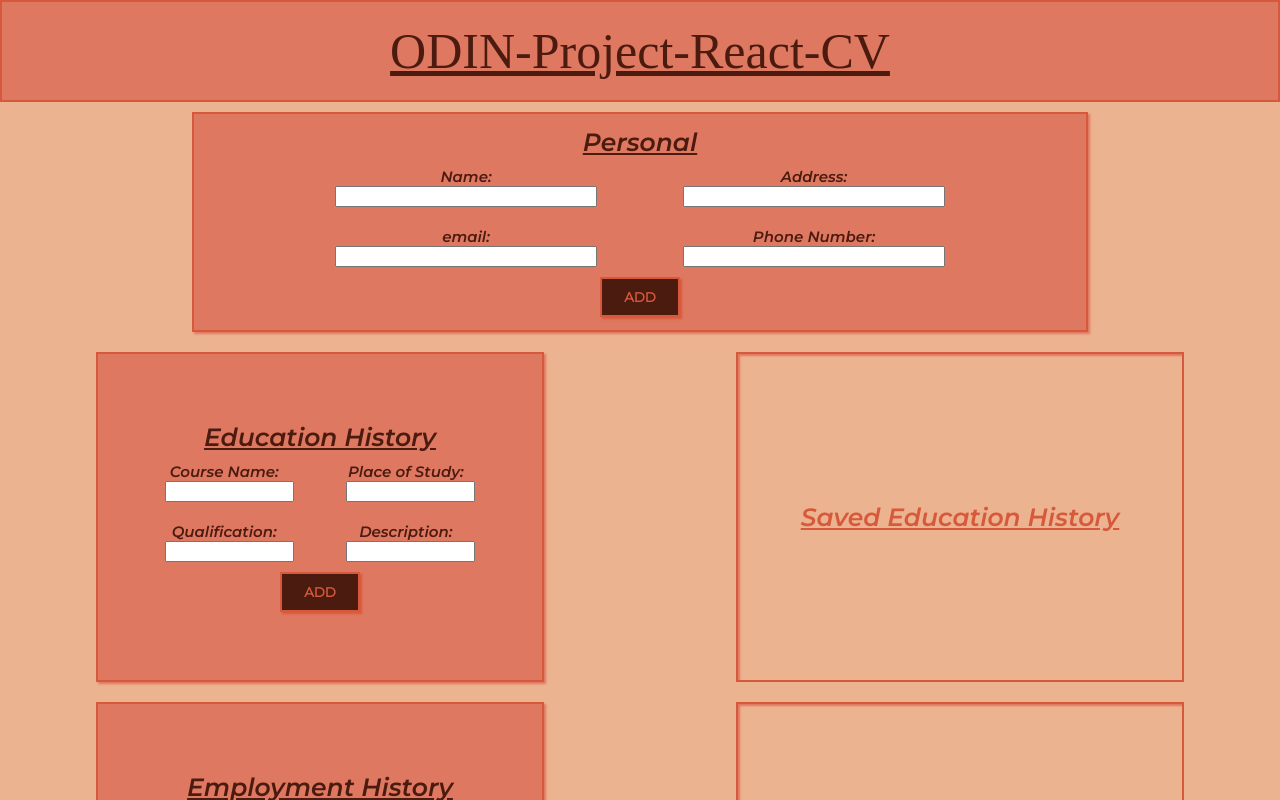
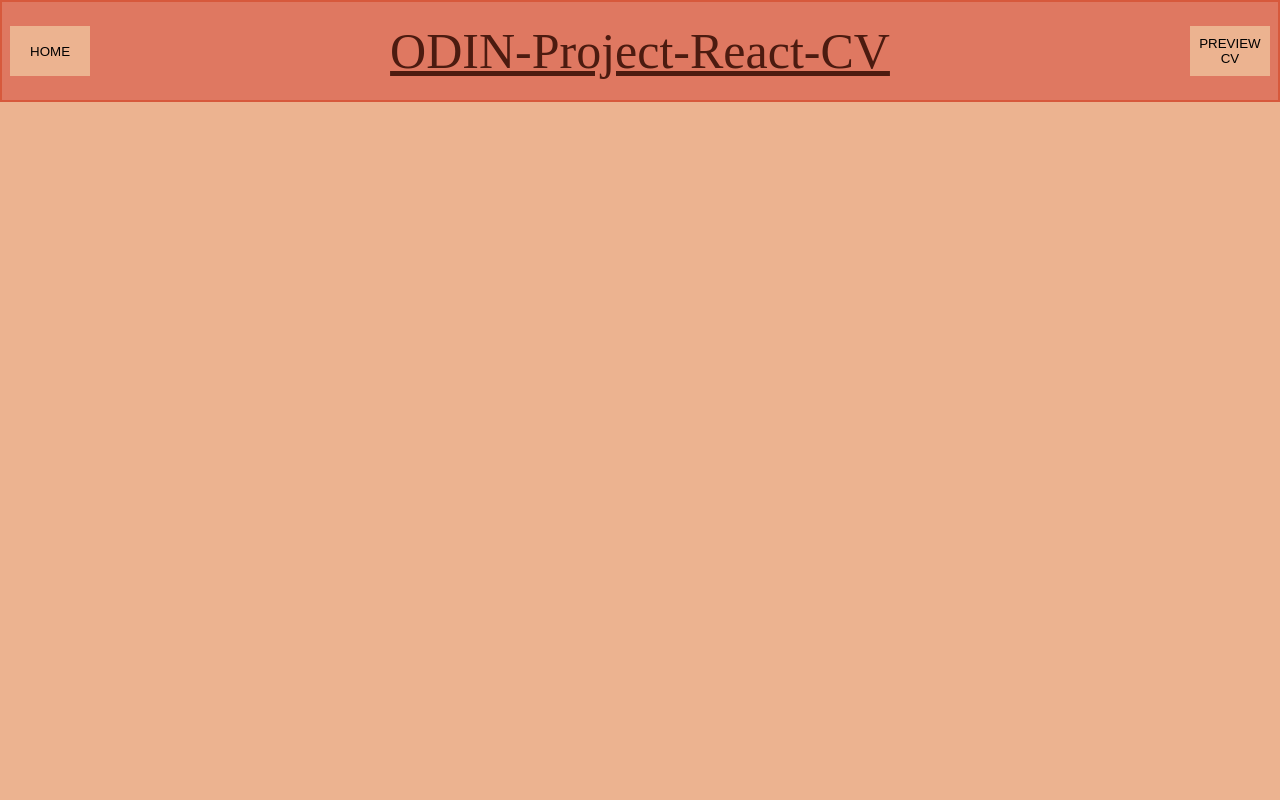
Before and after one commit to rwalsh221/odin_react_cv, a React (Create React App) app in the folder odin_cv/: page /preview in a window 1280 px wide. Shown: the top 800 px of the page. Built offline with nearby package versions, Linux system fonts and the light colour scheme; a web font is replaced by a local one.

Commit message:
add routes for HOME and PREVIEW

```diff
--- a/odin_cv/package.json
+++ b/odin_cv/package.json
@@ -10,6 +10,7 @@
     "react": "^17.0.1",
     "react-dom": "^17.0.1",
     "react-redux": "^7.2.2",
+    "react-router-dom": "^5.2.0",
     "react-scripts": "4.0.1",
     "redux": "^4.0.5",
     "web-vitals": "^0.2.4"
--- a/odin_cv/src/App.js
+++ b/odin_cv/src/App.js
@@ -1,15 +1,22 @@
 import React from 'react';
+import { Route, BrowserRouter as Router, Switch } from 'react-router-dom';
 
-import Layout from './containers/Layout/Layout';
+import Home from './containers/Home/Home';
+import Preview from './containers/Preview/Preview';
 
 require('./App.css');
 require('./Variables.css');
 
 function App() {
   return (
-    <div className="App">
-      <Layout></Layout>
-    </div>
+    <Router>
+      <div className="App">
+        <Switch>
+          <Route path="/preview" component={Preview} />
+          <Route path="/" component={Home} />
+        </Switch>
+      </div>
+    </Router>
   );
 }
 
--- a/odin_cv/src/components/CVInput/CVInputs/CVInputs.js
+++ b/odin_cv/src/components/CVInput/CVInputs/CVInputs.js
@@ -11,8 +11,6 @@ import classes from './CVInputs.module.css';
 // TODO: ADD VALIDATION LAST THING!!
 // TODO: ADD LABEL TO INPUT FOR ACCSESSIBILTY REMOVE H4 SEE FIReFOX
 // TODO: RENDER FINISHED CV
-
-//TODO: init inputstore with props.inputname. for loop? or map?
 
 const mapDispatch = {
   ...actionTypes,
--- /dev/null
+++ b/odin_cv/src/components/CVPreview/CVPreview.js
@@ -0,0 +1,9 @@
+import React from 'react';
+
+import classes from './CVPreview.module.css';
+
+const cvPreview = (props) => {
+  return <main className={classes.main}></main>;
+};
+
+export default cvPreview;
--- /dev/null
+++ b/odin_cv/src/components/CVPreview/CVPreview.module.css
@@ -0,0 +1,4 @@
+.main {
+  min-height: 100vh;
+  background-color: var(--main-background-color-light);
+}
--- a/odin_cv/src/components/HeaderNavigation/HeaderNavigation.js
+++ b/odin_cv/src/components/HeaderNavigation/HeaderNavigation.js
@@ -1,11 +1,18 @@
 import React from 'react';
+import { Link } from 'react-router-dom';
 
 import classes from './HeaderNavigation.module.css';
 
 const headerNavigation = (props) => {
   return (
     <header>
+      <Link to="/home">
+        <button>HOME</button>
+      </Link>
       <h1 className={classes.mainHeading}>ODIN-Project-React-CV</h1>
+      <Link to="/preview">
+        <button>PREVIEW CV</button>
+      </Link>
     </header>
   );
 };
--- a/odin_cv/src/components/HeaderNavigation/HeaderNavigation.module.css
+++ b/odin_cv/src/components/HeaderNavigation/HeaderNavigation.module.css
@@ -3,13 +3,23 @@ header {
   text-align: center;
   border: var(--border-2px-dark);
   min-height: 10vh;
+  display: flex;
+  align-items: center;
+  justify-content: center;
 }
 
 .mainHeading {
   color: var(--main-text-color);
   outline: purple;
   padding: 2rem 0;
+  margin: 0 30rem;
   text-decoration: underline;
+}
+
+button {
+  min-height: 5rem;
+  background-color: var(--main-background-color-light);
+  border: 2px solid var(--main-text-color);
 }
 
 @media (max-width: 510px) {
--- a/odin_cv/src/containers/Layout/Layout.js
+++ b/odin_cv/src/containers/Home/Home.js
@@ -3,7 +3,7 @@ import React from 'react';
 import HeaderNavigation from '../../components/HeaderNavigation/HeaderNavigation';
 import CVInput from '../../components/CVInput/CVInput';
 
-const Layout = (props) => {
+const Home = (props) => {
   return (
     <React.Fragment>
       <HeaderNavigation />
@@ -12,4 +12,4 @@ const Layout = (props) => {
   );
 };
 
-export default Layout;
+export default Home;
--- /dev/null
+++ b/odin_cv/src/containers/Preview/Preview.js
@@ -0,0 +1,15 @@
+import React from 'react';
+
+import HeaderNavigation from '../../components/HeaderNavigation/HeaderNavigation';
+import CVPreview from '../../components/CVPreview/CVPreview';
+
+const Preview = (props) => {
+  return (
+    <React.Fragment>
+      <HeaderNavigation />
+      <CVPreview />
+    </React.Fragment>
+  );
+};
+
+export default Preview;
```
Also changed, not shown: odin_cv/src/containers/Home/Home.module.css (added), odin_cv/src/containers/Preview/Preview.module.css (added), 2 other files (tests, documents, lock files or other folders).
